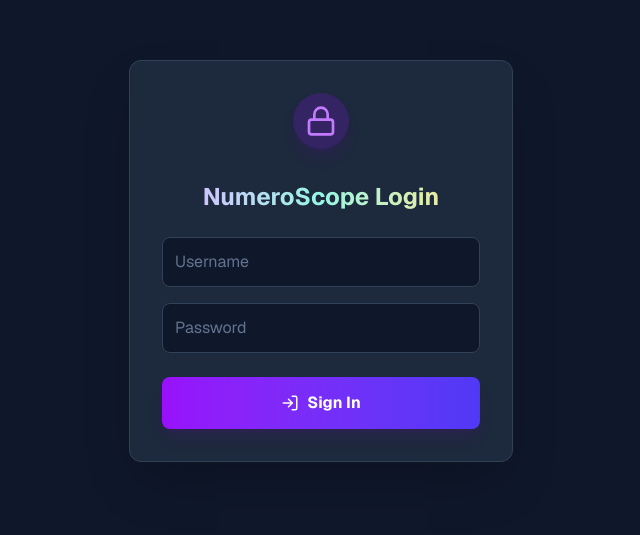
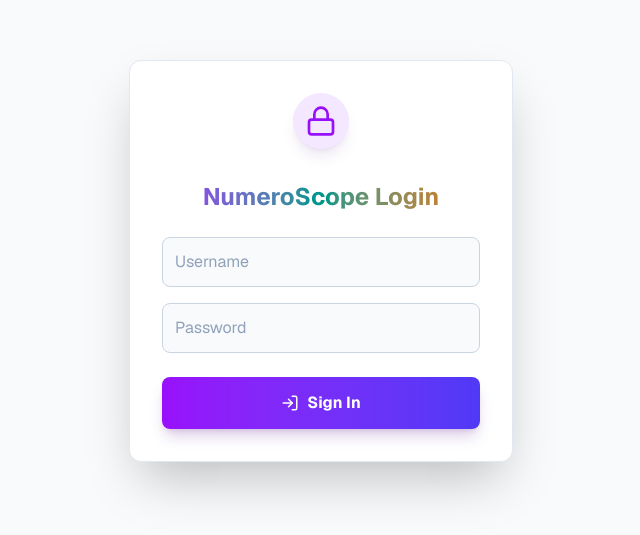
Before and after one commit to Sid-1524/numero-scope-next, a Next.js app: page / in a window 1280 px wide. Shown: the part 139-674 px from the top of the page, without its empty margins (319-959 px from the left). Built offline with nearby package versions, Linux system fonts and the light colour scheme.

Commit message:
changed to light mode

```diff
--- a/app/page.tsx
+++ b/app/page.tsx
@@ -15,7 +15,6 @@ export default function LoginPage() {
     setIsLoading(true);
 
     try {
-      // In a real app, this would point to your actual authentication API
       const res = await fetch("/api/login", {
         method: "POST",
         headers: { "Content-Type": "application/json" },
@@ -23,15 +22,13 @@ export default function LoginPage() {
       });
 
       if (res.ok) {
-        // Redirect on success (Standard React approach)
         window.location.href = "/app";
       } else {
         const data = await res.json();
         setError(data.message || "Login failed");
       }
     } catch (err) {
-      // Fallback for demo purposes if API doesn't exist
-      if (username.toLowerCase() === 'admin' && password === 'newpass@123') {
+      if (username.toLowerCase() === 'admin' && password === '1234') {
          window.location.href = "/app";
       } else {
          setError("An unexpected error occurred (or invalid demo credentials)");
@@ -42,23 +39,24 @@ export default function LoginPage() {
   }
 
   return (
-    <div className="flex min-h-screen items-center justify-center bg-slate-900 px-4 font-sans selection:bg-purple-500 selection:text-white">
+    <div className="flex min-h-screen items-center justify-center bg-slate-50 px-4 font-sans selection:bg-purple-500 selection:text-white transition-colors duration-300">
+
       <form
         onSubmit={handleSubmit}
-        className="w-full max-w-sm rounded-xl bg-slate-800 border border-slate-700 p-8 shadow-2xl flex flex-col gap-6"
+        className="w-full max-w-sm rounded-xl bg-white border border-slate-200 p-8 shadow-2xl flex flex-col gap-6"
       >
         <div className="flex justify-center mb-2">
-          <div className="p-3 bg-purple-600/20 rounded-full shadow-lg shadow-purple-900/20">
-            <Lock className="w-8 h-8 text-purple-400" />
+          <div className="p-3 bg-purple-100 rounded-full shadow-lg shadow-purple-900/10">
+            <Lock className="w-8 h-8 text-purple-600" />
           </div>
         </div>
 
-        <h1 className="text-2xl font-bold text-center bg-gradient-to-r from-purple-300 via-teal-200 to-amber-200 bg-clip-text text-transparent">
+        <h1 className="text-2xl font-bold text-center bg-gradient-to-r from-purple-600 via-teal-600 to-amber-600 bg-clip-text text-transparent">
           NumeroScope Login
         </h1>
 
         {error && (
-          <div className="flex items-center gap-2 text-red-400 text-sm bg-red-400/10 p-3 rounded-lg border border-red-400/20">
+          <div className="flex items-center gap-2 text-red-600 text-sm bg-red-50 p-3 rounded-lg border border-red-100">
             <AlertCircle size={16} />
             <p>{error}</p>
           </div>
@@ -69,7 +67,7 @@ export default function LoginPage() {
             <input
               type="text"
               placeholder="Username"
-              className="w-full rounded-lg border border-slate-700 bg-slate-900 p-3 text-slate-100 placeholder:text-slate-500 outline-none focus:border-purple-500 focus:ring-1 focus:ring-purple-500 transition-all"
+              className="w-full rounded-lg border border-slate-300 bg-slate-50 p-3 text-slate-900 placeholder:text-slate-400 outline-none focus:border-purple-500 focus:ring-1 focus:ring-purple-500 transition-all"
               value={username}
               onChange={(e) => setUsername(e.target.value)}
               required
@@ -81,7 +79,7 @@ export default function LoginPage() {
             <input
               type="password"
               placeholder="Password"
-              className="w-full rounded-lg border border-slate-700 bg-slate-900 p-3 text-slate-100 placeholder:text-slate-500 outline-none focus:border-purple-500 focus:ring-1 focus:ring-purple-500 transition-all"
+              className="w-full rounded-lg border border-slate-300 bg-slate-50 p-3 text-slate-900 placeholder:text-slate-400 outline-none focus:border-purple-500 focus:ring-1 focus:ring-purple-500 transition-all"
               value={password}
               onChange={(e) => setPassword(e.target.value)}
               required
```
